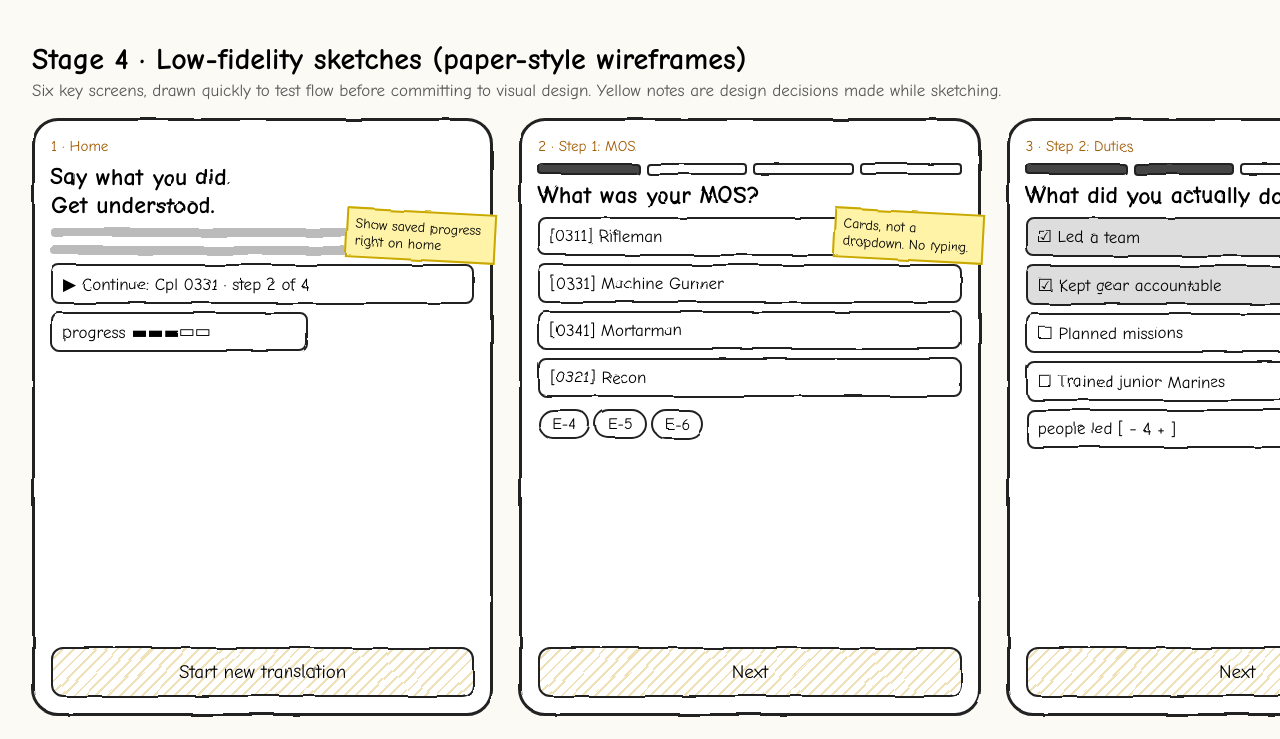
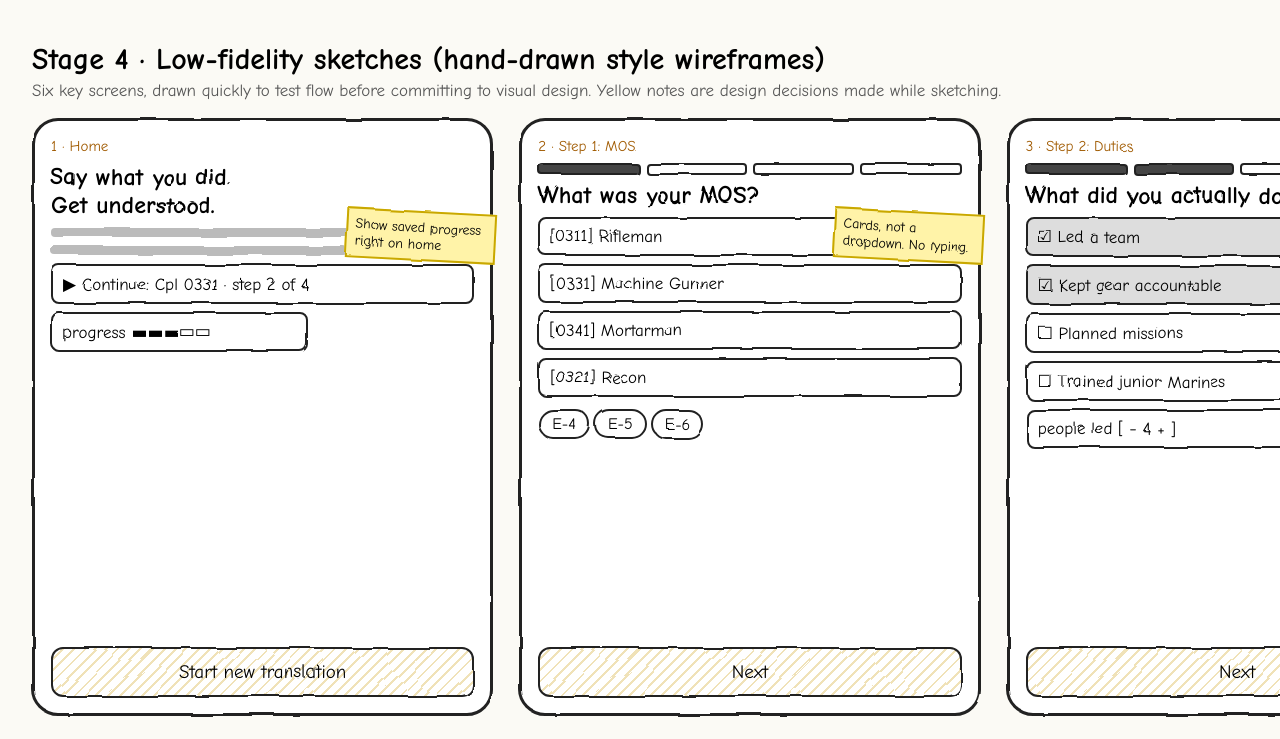
Before and after one commit to ConnorY-MSU/mos-skills-translator-ux, a plain HTML site: page source/lowfi.html in a window 1280 px wide. Shown: the top 739 px of the page. Drawn offline with Linux system fonts and the light colour scheme.

Commit message:
Relabel sketch sheet as hand-drawn style
Co-Authored-By: Claude Sonnet 5.5 <noreply@anthropic.com>

```diff
--- a/source/lowfi.html
+++ b/source/lowfi.html
@@ -12,7 +12,7 @@ h1{font-size:30px;margin:24px 32px 4px}p.s{margin:0 32px 18px;color:#555;font-si
 .note{position:absolute;right:-6px;top:90px;background:#fff3a8;border:2px solid #c9a800;padding:6px 8px;font-size:14px;transform:rotate(3deg);width:130px;z-index:2}
 </style>
 <svg width=0 height=0><filter id=w><feTurbulence type=fractalNoise baseFrequency=.02 numOctaves=2 seed=3 /><feDisplacementMap in=SourceGraphic scale=3.5 /></filter></svg>
-<h1>Stage 4 · Low-fidelity sketches (paper-style wireframes)</h1><p class=s>Six key screens, drawn quickly to test flow before committing to visual design. Yellow notes are design decisions made while sketching.</p>
+<h1>Stage 4 · Low-fidelity sketches (hand-drawn style wireframes)</h1><p class=s>Six key screens, drawn quickly to test flow before committing to visual design. Yellow notes are design decisions made while sketching.</p>
 <div class=grid>
 <div class=f><div class=t>1 · Home</div><div class=hd>Say what you did.<br>Get understood.</div><div class=ln></div><div class=ln style="width:70%"></div><div class=bx>▶ Continue: Cpl 0331 · step 2 of 4</div><div class=bx style="width:55%">progress ▬▬▬▭▭</div><div class=btn>Start new translation</div><div class=note>Show saved progress right on home</div></div>
 <div class=f><div class=t>2 · Step 1: MOS</div><div class=bar><i class=o></i><i></i><i></i><i></i></div><div class=hd>What was your MOS?</div><div class=bx>[0311] Rifleman</div><div class=bx>[0331] Machine Gunner</div><div class=bx>[0341] Mortarman</div><div class=bx>[0321] Recon</div><span class=ch>E-4</span><span class=ch x>E-5</span><span class=ch>E-6</span><div class=btn>Next</div><div class=note>Cards, not a dropdown. No typing.</div></div>
```
Also changed, not shown: assets/lowfi.png.
